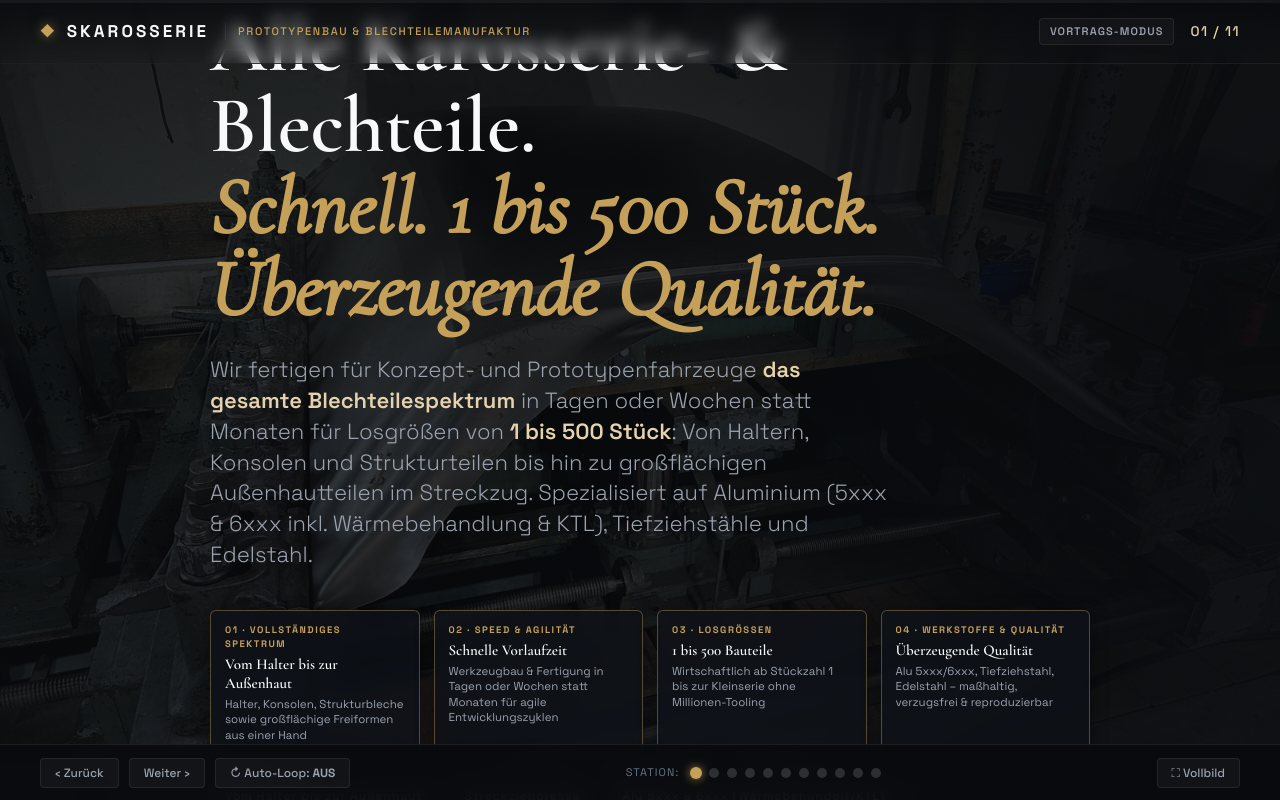
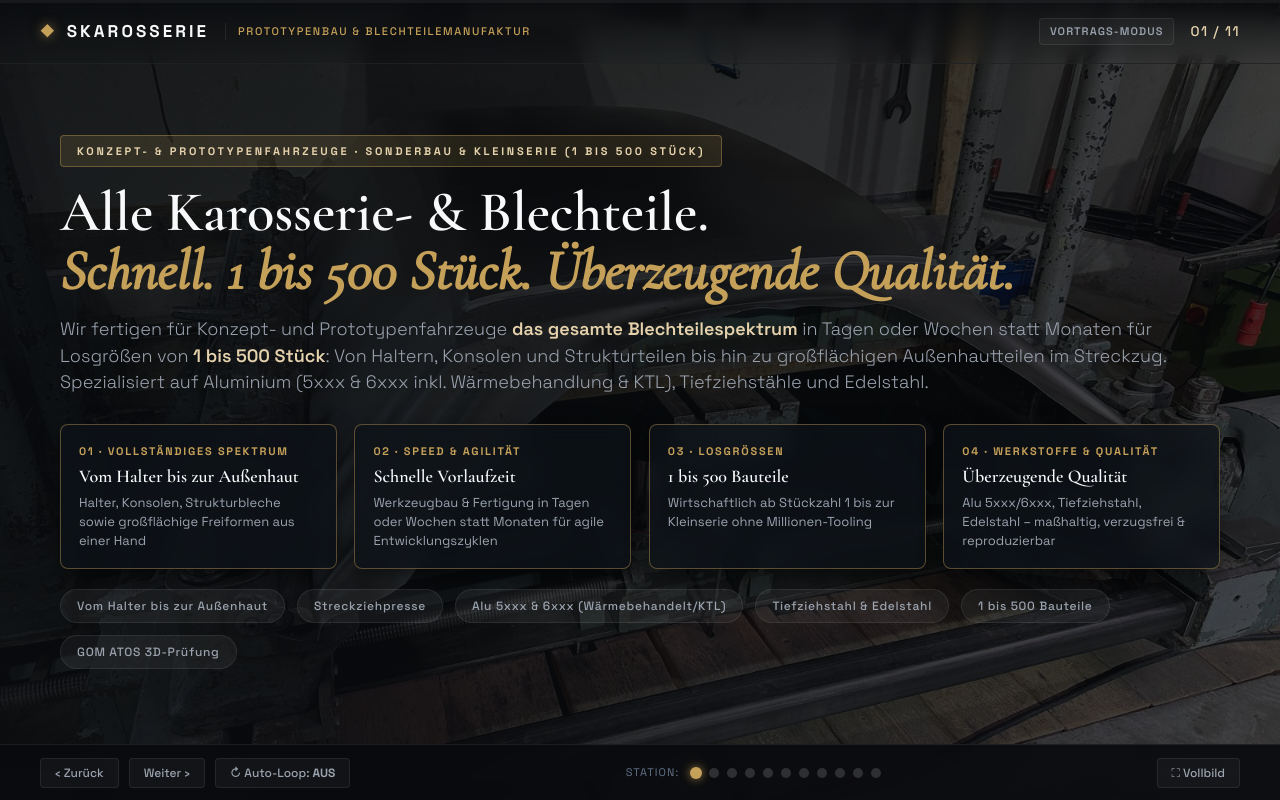
Before and after one commit to ralfminus/skarosserie-oem, a plain HTML site: page index.html in a window 1280 px wide. Drawn offline with nearby package versions, Linux system fonts and the light colour scheme.

Commit message:
Fix: Optimize Slide 1 Hero for widescreen layout and readability

```diff
--- a/style.css
+++ b/style.css
@@ -213,7 +213,7 @@ html, body {
 }
 
 .slide-overlay.gradient-dark {
-  background: radial-gradient(circle at 30% 50%, rgba(9, 11, 14, 0.7) 0%, rgba(9, 11, 14, 0.95) 75%);
+  background: linear-gradient(95deg, rgba(9, 11, 14, 0.90) 0%, rgba(9, 11, 14, 0.78) 52%, rgba(9, 11, 14, 0.62) 100%);
 }
 
 .slide-content {
@@ -287,33 +287,36 @@ html, body {
 }
 
 /* ==========================================================================
-   SLIDE 1: HERO
+   SLIDE 1: HERO (Widescreen Optimized)
    ========================================================================== */
 
 .content-hero {
-  max-width: 900px;
-  padding-left: 20px;
+  max-width: 1440px;
+  width: 100%;
+  padding-left: 0;
 }
 
 .hero-badge {
-  font-size: 12px;
-  font-weight: 700;
-  letter-spacing: 0.3em;
-  color: var(--gold-light);
-  background: rgba(197, 160, 89, 0.12);
+  font-size: clamp(11px, 0.8vw, 13px);
+  font-weight: 700;
+  letter-spacing: 0.25em;
+  color: var(--gold-light);
+  background: rgba(197, 160, 89, 0.14);
   border: 1px solid var(--border-gold);
   display: inline-block;
-  padding: 6px 14px;
+  align-self: flex-start;
+  padding: 7px 16px;
   border-radius: 4px;
-  margin-bottom: 24px;
+  margin-bottom: clamp(14px, 2vh, 24px);
 }
 
 .hero-title {
   font-family: var(--font-serif);
-  font-size: 80px;
+  font-size: clamp(46px, 4.4vw, 76px);
   font-weight: 600;
-  line-height: 1.02;
-  margin-bottom: 24px;
+  line-height: 1.04;
+  margin-bottom: clamp(14px, 2vh, 22px);
+  max-width: 1280px;
 }
 
 .hero-title em {
@@ -322,12 +325,12 @@ html, body {
 }
 
 .hero-lead {
-  font-size: 22px;
+  font-size: clamp(18px, 1.35vw, 23px);
   font-weight: 300;
   color: var(--text-muted);
-  line-height: 1.4;
-  margin-bottom: 36px;
-  max-width: 680px;
+  line-height: 1.48;
+  margin-bottom: clamp(20px, 3vh, 34px);
+  max-width: 1120px;
 }
 
 .hero-lead strong {
@@ -339,44 +342,45 @@ html, body {
 .hero-usp-grid {
   display: grid;
   grid-template-columns: repeat(4, 1fr);
-  gap: 14px;
-  max-width: 1020px;
+  gap: clamp(14px, 1.4vw, 22px);
+  width: 100%;
+  max-width: 1440px;
   margin-top: 4px;
-  margin-bottom: 24px;
+  margin-bottom: clamp(18px, 2.5vh, 28px);
 }
 
 .hero-usp-item {
-  background: rgba(14, 18, 25, 0.75);
-  border: 1px solid rgba(197, 160, 89, 0.4);
-  border-radius: 6px;
-  padding: 12px 14px;
+  background: rgba(14, 18, 25, 0.78);
+  border: 1px solid rgba(197, 160, 89, 0.42);
+  border-radius: 8px;
+  padding: clamp(14px, 1.4vw, 22px);
   backdrop-filter: blur(10px);
-  box-shadow: 0 4px 18px rgba(0, 0, 0, 0.45);
+  box-shadow: 0 6px 22px rgba(0, 0, 0, 0.45);
 }
 
 .hero-usp-num {
-  font-size: 9.5px;
+  font-size: clamp(11px, 0.75vw, 12.5px);
   font-weight: 700;
   letter-spacing: 0.16em;
   color: var(--gold-primary);
   display: block;
-  margin-bottom: 4px;
+  margin-bottom: 6px;
   text-transform: uppercase;
 }
 
 .hero-usp-title {
   font-family: var(--font-serif);
-  font-size: 15px;
+  font-size: clamp(18px, 1.3vw, 22px);
   font-weight: 600;
   color: var(--text-main);
-  margin-bottom: 4px;
+  margin-bottom: 6px;
   line-height: 1.25;
 }
 
 .hero-usp-desc {
-  font-size: 11.5px;
-  color: var(--text-muted);
-  line-height: 1.35;
+  font-size: clamp(13px, 0.95vw, 15px);
+  color: var(--text-muted);
+  line-height: 1.45;
 }
 
 .hero-footer-tags {
@@ -386,13 +390,13 @@ html, body {
 }
 
 .tag {
-  font-size: 12px;
+  font-size: clamp(12px, 0.85vw, 13.5px);
   font-weight: 500;
-  letter-spacing: 0.08em;
-  color: var(--text-muted);
-  background: rgba(255, 255, 255, 0.04);
-  border: 1px solid var(--border-subtle);
-  padding: 6px 14px;
+  letter-spacing: 0.06em;
+  color: var(--text-muted);
+  background: rgba(255, 255, 255, 0.05);
+  border: 1px solid var(--border-subtle);
+  padding: 7px 16px;
   border-radius: 20px;
 }
 
```
